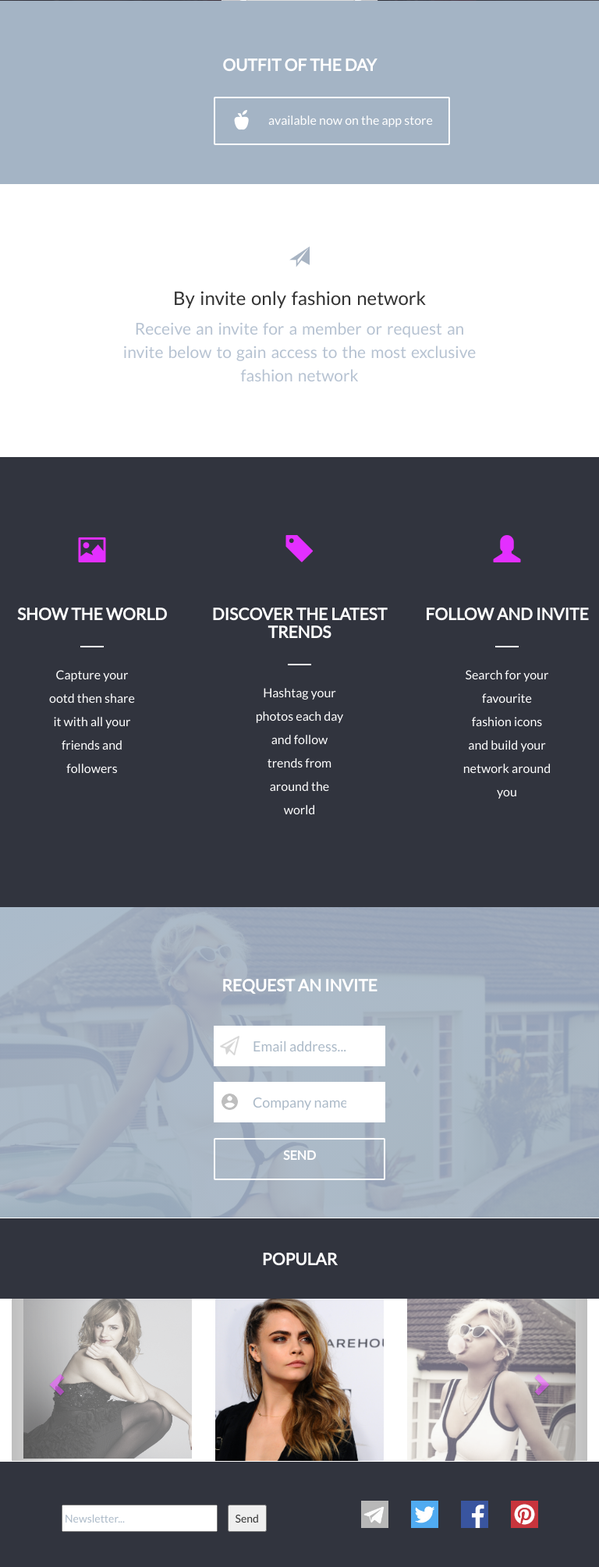
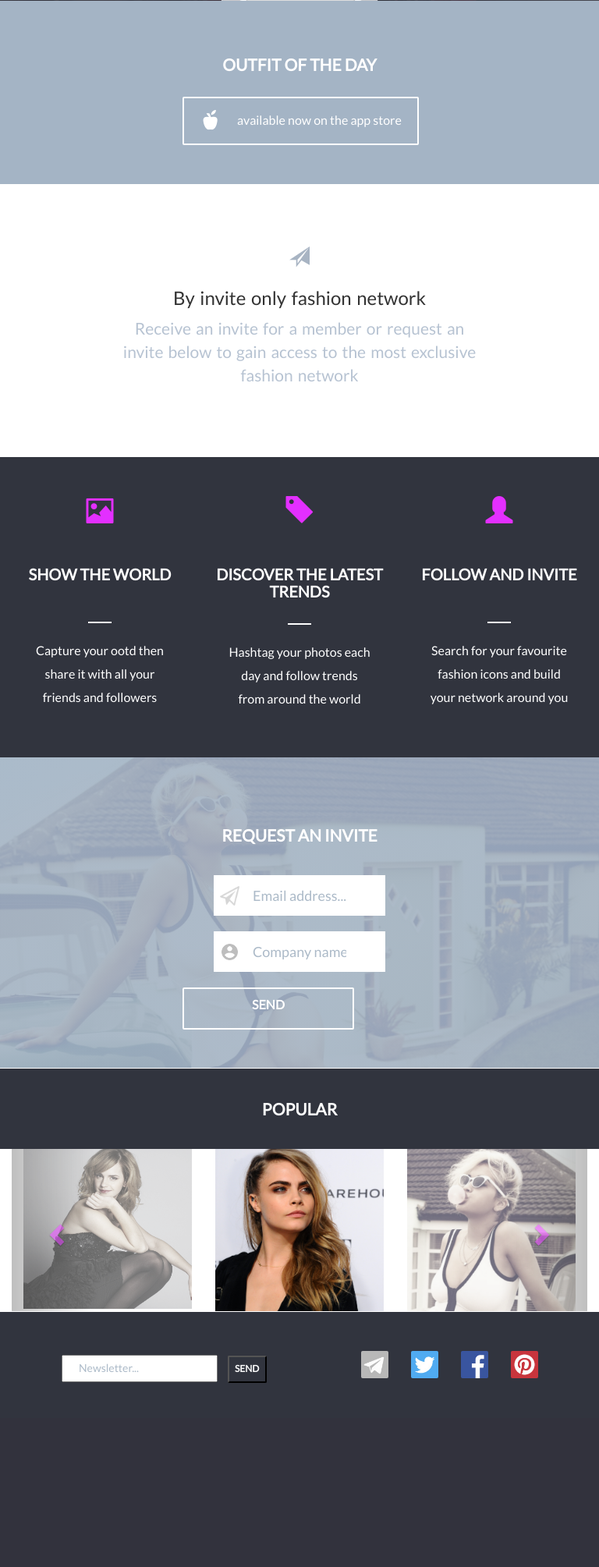
Before and after one commit to marta-marongiu/ootd, a PHP site: page /index-ootd.html in a window 768 px wide. Shown: the part 354-2363 px from the top of the page at 78% size. After the commit the page ends 2127 px from the top, so only its background shows below. Run offline with PHP 8.4, Linux system fonts and the light colour scheme.

Commit message:
inserite media query mobile, tablet e laptop per tutti gli elementi

```diff
--- a/index-ootd.html
+++ b/index-ootd.html
@@ -88,7 +88,7 @@
 
     <section><!--container-fluid con 3 colonne da 4 con all'interno icona, h2, hr e p -->
         <div class="container-fluid cards">
-            <div class="row">
+            <div class="row-fluid">
                 <div class="col-xs-12 col-sm-4 box">
                     <span class="glyphicon glyphicon-picture"></span>
                     <h2>Show the world</h2>
@@ -228,16 +228,16 @@
                 <div class="col-xs-10 col-xs-offset-1 col-sm-4 col-sm-offset-1">
                     <div class="row">
                         <div class="col-xs-3">
-                            <a href="#"><img class="social" src="logo-teleg.png"></a>
+                            <a href="#"><img class="social" src="img/logo-teleg.png"></a>
                         </div>
                         <div class="col-xs-3">
-                            <a href="#"><img class="social" src="logo-twit.jpg"></a>
+                            <a href="#"><img class="social" src="img/logo-twit.jpg"></a>
                         </div>
                         <div class="col-xs-3">
-                            <a href="#"><img class="social" src="logo-fb.jpg"></a>
+                            <a href="#"><img class="social" src="img/logo-fb.jpg"></a>
                         </div>
                         <div class="col-xs-3">
-                            <a href="#"><img class="social" src="logo-pint.jpg"></a>
+                            <a href="#"><img class="social" src="img/logo-pint.jpg"></a>
                         </div>
                     </div>
                 </div>
--- a/theme-ootd.css
+++ b/theme-ootd.css
@@ -52,6 +52,12 @@ h2 {
 		top: -1px;
 	}
 }
+
+@media screen and (min-width: 768px) and (max-width: 1023px) {
+	.btn-cta {
+		position: relative;
+		left: -40px;
+	}
 
 header {
 	background: linear-gradient(rgba(51,51,62,0.9), rgba(51,51,62,0.9)),
@@ -115,6 +121,25 @@ header .logo {
 	}
 }
 
+@media screen and (min-width: 768px) and (max-width: 1023px) {
+	.cards {
+		padding: 50px 0;
+	}
+
+	.cards h2 {
+		font-size: 20px;
+	}
+
+	.box p {
+		padding: 0 20px;
+	}
+
+	.cards .box:nth-child(odd) h2 {
+		margin-bottom: 50px;
+	}
+
+}
+
 .invite {
 	text-align: center;
 	padding: 80px 0;
@@ -127,6 +152,14 @@ header .logo {
 	color: #b7c3d2;
 	font-size: 21px;
 }
+
+@media screen and (max-width: 767px) {
+	.invite {
+		padding: 50px 0;
+	}
+}
+
+
 
 .glyphicon-send {
 	font-size: 26px;
@@ -200,12 +233,23 @@ header .logo {
 	margin: 10px 0;
 }
 
-
-
 footer {
 	background-color: #31343e;
 	padding: 50px 0;
 	text-align: left;
+}
+
+footer .btn-newsletter {
+	background-color: #31343e;
+	color: #fdfdfd;
+	text-transform: uppercase;
+	font-weight: bold;
+	font-size: 12px;
+	border-radius: 2px;
+}
+
+.social {
+	border-radius: 2px;
 }
 
 @media screen and (max-width: 767px) {
@@ -217,7 +261,13 @@ footer {
 	.newsletter .bar-newsletter {
 		margin-bottom: 30px;
 		margin-right: 3px;
+		padding-left: 10px;
+	}
 
+	.newsletter .btn-newsletter {
+		height: 26px;
+		position: relative;
+		top: -1px;
 	}
 
 	.social {
@@ -239,6 +289,7 @@ footer {
 		width: 200px;
 		margin-right: 10px;
 		min-height: 35px;
+		padding-left: 20px;
 	}
 
 	.newsletter .btn-newsletter {
@@ -261,17 +312,21 @@ footer {
 		margin-right: 10px;
 		width: 300px;
 		min-height: 40px;
+		font-size: 16px;
+		padding-left: 20px;
 	}
 
 	.newsletter .btn-newsletter {
 		min-height: 40px;
 		min-width: 70px;
+		font-size: 16px;
 	}
 
 	.social {
 		max-width: 40px;
 	}
 }
+
     .next{
       left: 33%;
     }
@@ -310,6 +365,7 @@ footer {
 .multi-item-carousel .carousel-inner .prev {
   left: -33%;
 }
+
 @media all and (transform-3d), (-webkit-transform-3d) {
   .multi-item-carousel .carousel-inner > .item {
     -webkit-transition: 500ms ease-in-out all;
```
Also changed, not shown: img/logo-fb.jpg (added), img/logo-pint.jpg (added), img/logo-teleg.png (added), img/logo-twit.jpg (added).
